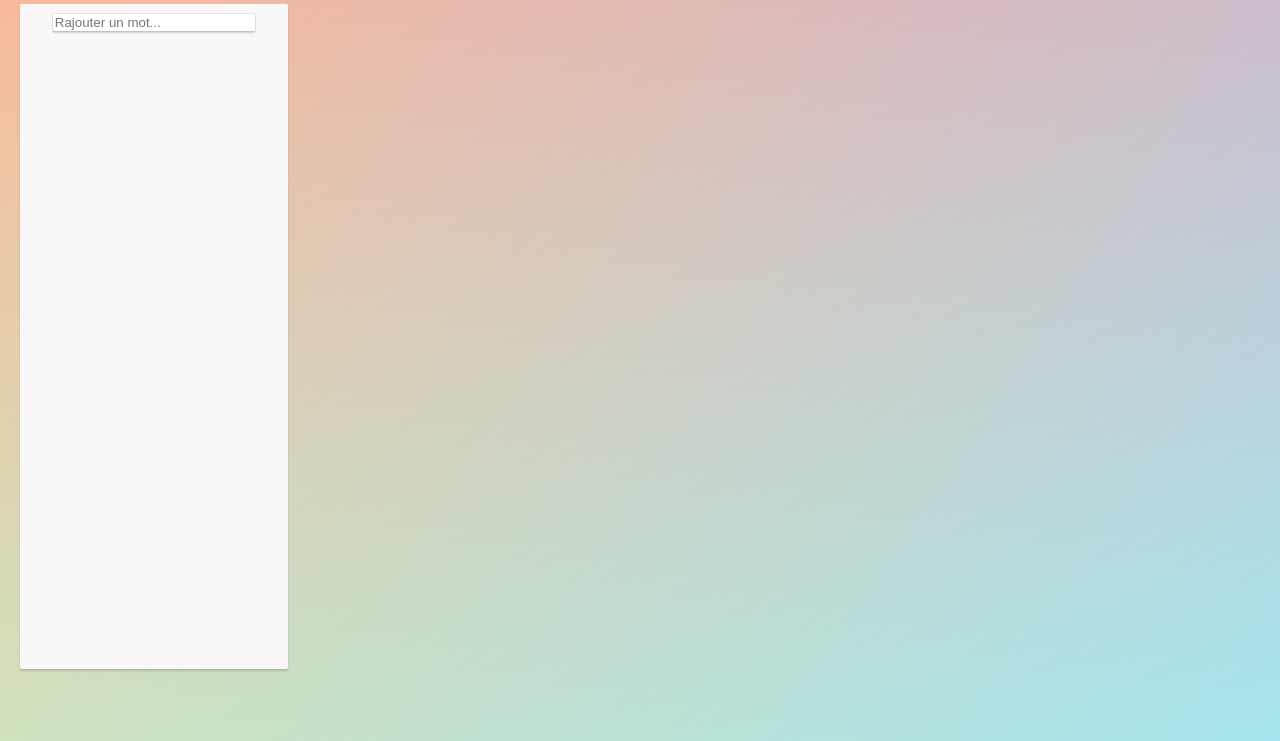
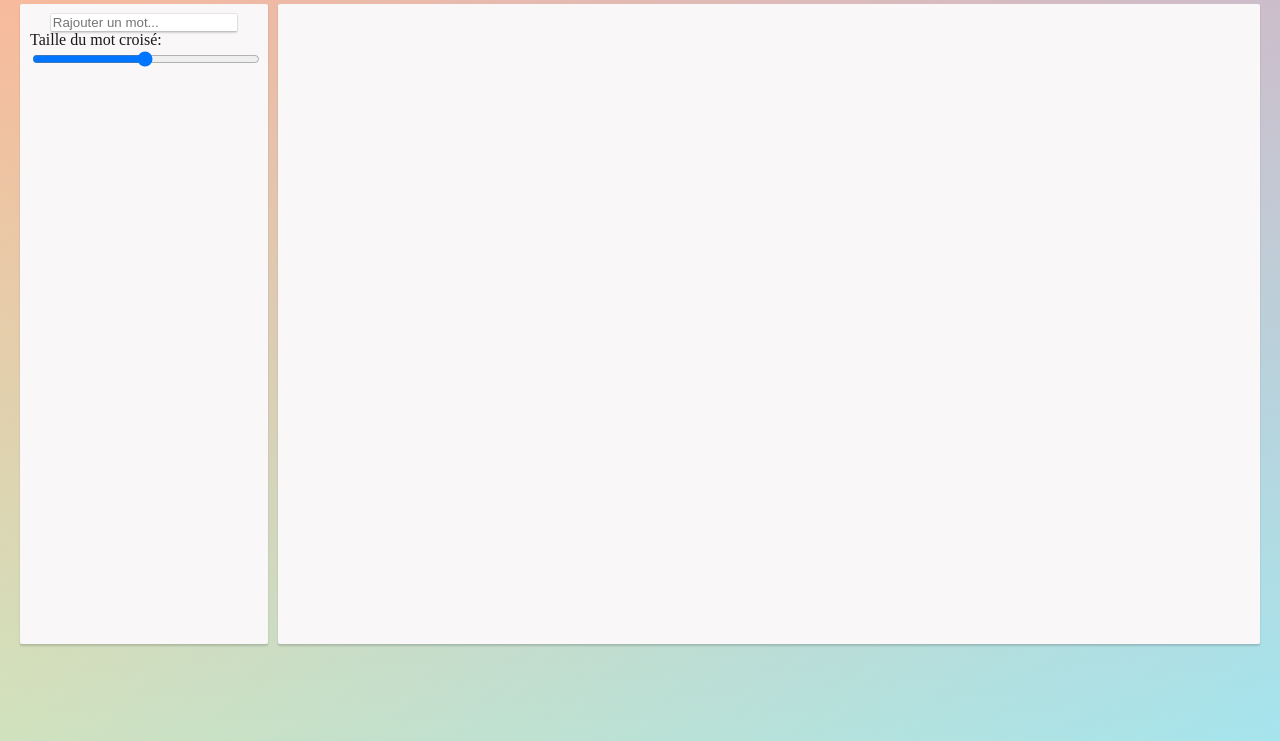
Before and after one commit to TheMrZZ/crossworder, a website built with webpack: page index.html in a window 1280 px wide. Shown: the part 59-800 px from the top of the page. Built offline with nearby package versions, Linux system fonts and the light colour scheme.

Commit message:
Added a slider for font size

```diff
--- a/index.css
+++ b/index.css
@@ -6,16 +6,20 @@ body {
   color: #191919;
   display: flex;
   flex-direction: column;
+  overflow: hidden;
 }
 
 /* Header */
 #head {
+  grid-area: header;
   text-align: center;
   vertical-align: center;
   background-color: rgb(250, 247, 248);
   font-family: "Segoe UI", sans-serif;
   border-radius: 1px;
   box-shadow: 0 2px 2px 0 rgba(0, 0, 0, 0.16), 0 0 0 1px rgba(0, 0, 0, 0.08);
+  position: sticky;
+  left: 0;
 }
 
 #head h1 {
@@ -27,30 +31,27 @@ body {
 main {
   flex-grow: 1;
   font-size: 2em;
-  display: flex;
-  align-items: flex-start;
-  flex-direction: row;
+
+  display: grid;
+  grid-template: "sidebar crossword";
+  grid-template-columns: 20% auto;
+  column-gap: 10px;
   padding: 20px;
+  max-height: 80%;
 }
 
 main > * {
   padding: 10px;
+  border-radius: 2px;
+  box-shadow: 0 2px 2px 0 rgba(0, 0, 0, 0.16);
+  background-color: rgb(250, 247, 248);
 }
 
 /* Aside */
 #aside {
-  flex: 0 0 20%;
-  border-radius: 2px;
-  box-shadow: 0 2px 2px 0 rgba(0, 0, 0, 0.16);
-  background-color: rgb(250, 247, 248);
-  height: 90%;
-  max-height: 90vh;
-  position: sticky;
+  grid-area: sidebar;
   top: 0.5em;
-}
-
-#table {
-  overflow: auto;
+  font-size: 0.5em;
 }
 
 #wordForm {
@@ -68,8 +69,19 @@ main > * {
   width: 80%;
 }
 
+#size-slider {
+  width: 100%;
+  display: block;
+}
+
 /* Crossword */
 #crossword {
+  grid-area: crossword;
+
+  display: block;
+  overflow: auto;
+  height: 100%;
+
   table-layout: fixed;
   text-align: center;
 }
--- a/index.html
+++ b/index.html
@@ -24,11 +24,23 @@
       <form action="javascript:void(0);" id="wordForm">
         <input type="text" id="wordInput" placeholder="Rajouter un mot...">
       </form>
+      <label>
+        Taille du mot croisé:
+        <input id="size-slider" type="range" min="1" max="100" value="50">
+      </label>
     </div>
-    <div id="table">
-      <table id="crossword">
-      </table>
-    </div>
+    <table id="crossword">
+    </table>
   </main>
+
+  <script>
+    const sizeSlider = document.getElementById('size-slider');
+    const table = document.getElementById('crossword');
+    sizeSlider.oninput = function () {
+      const diff = 50 - sizeSlider.value;
+      table.style.fontSize = `calc(1em - ${diff}px)`;
+    }
+  </script>
+
 </body>
 </html>
```
